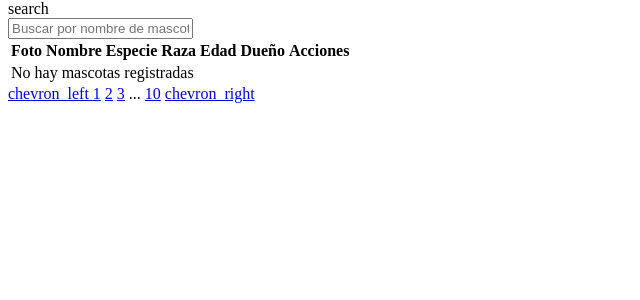
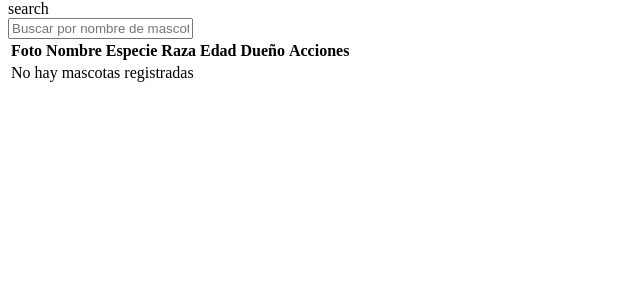
Before and after one commit to Saicroxzz/VetPets, a PHP site: page /templates/gestion_mascotas.php in a window 1280 px wide. Shown: the part 84-384 px from the top of the page, without its empty margins (0-640 px from the left). Run offline with PHP 8.4, Linux system fonts and the light colour scheme; data that the repository does not hold is empty.

Commit message:
quitar paginacion sin usar

```diff
--- a/VetPets/public/views/templates/gestion_mascotas.php
+++ b/VetPets/public/views/templates/gestion_mascotas.php
@@ -108,24 +108,4 @@ include '../../../config/config.php';
             </table>
         </div>
     </div>
-    <div class="flex items-center justify-center p-4">
-        <a class="flex size-10 items-center justify-center text-text-light dark:text-text-dark hover:text-primary"
-            href="#">
-            <span class="material-symbols-outlined">chevron_left</span>
-        </a>
-        <a class="text-sm font-bold leading-normal tracking-[0.015em] flex size-10 items-center justify-center rounded-full bg-primary/20 text-primary"
-            href="#">1</a>
-        <a class="text-sm font-normal leading-normal flex size-10 items-center justify-center rounded-full hover:bg-primary/10 text-text-light dark:text-text-dark"
-            href="#">2</a>
-        <a class="text-sm font-normal leading-normal flex size-10 items-center justify-center rounded-full hover:bg-primary/10 text-text-light dark:text-text-dark"
-            href="#">3</a>
-        <span
-            class="text-sm font-normal leading-normal flex size-10 items-center justify-center rounded-full text-text-light dark:text-text-dark">...</span>
-        <a class="text-sm font-normal leading-normal flex size-10 items-center justify-center rounded-full hover:bg-primary/10 text-text-light dark:text-text-dark"
-            href="#">10</a>
-        <a class="flex size-10 items-center justify-center text-text-light dark:text-text-dark hover:text-primary"
-            href="#">
-            <span class="material-symbols-outlined">chevron_right</span>
-        </a>
-    </div>
 </main>
```
